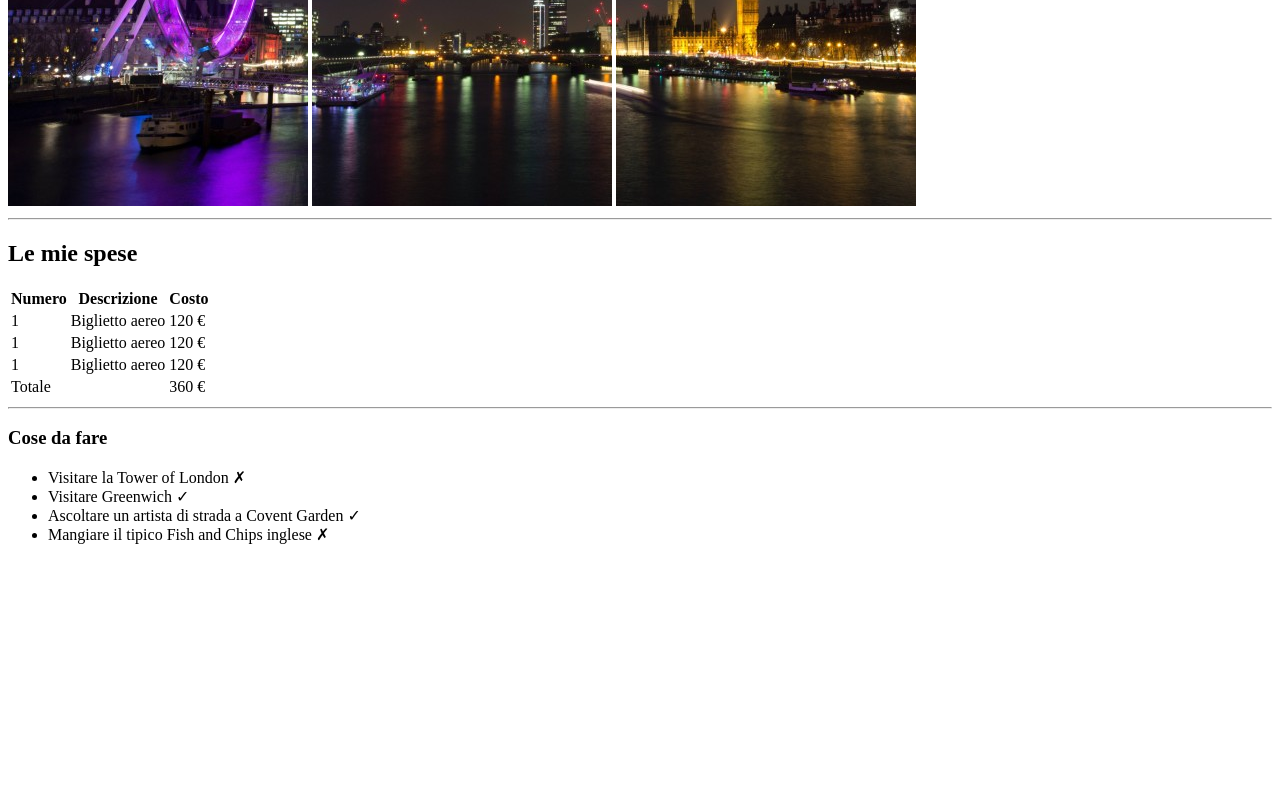
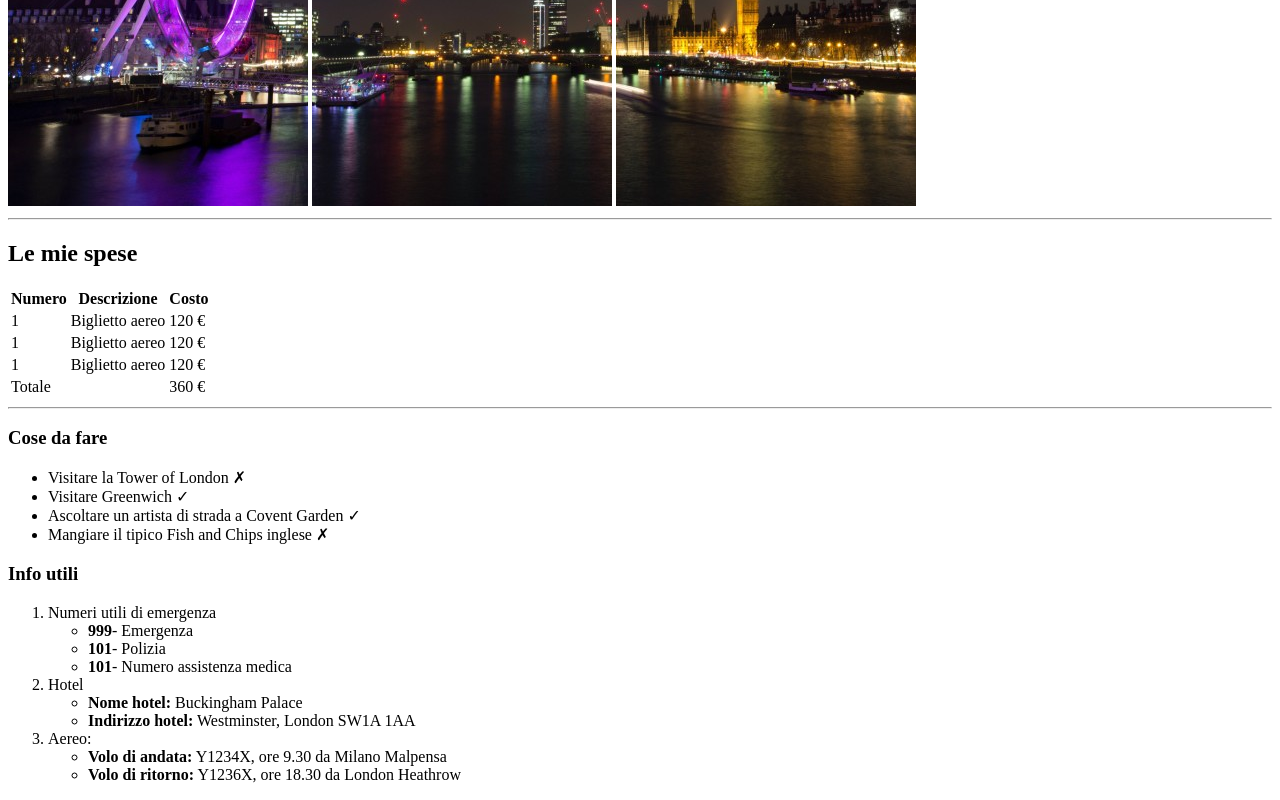
Before and after one commit to samuele301197/html-london-trip, a plain HTML site: page index.html in a window 1280 px wide. Shown: the part 461-1261 px from the top of the page. Before the commit the page ends 1021 px from the top, so only its background shows below. Drawn offline with Linux system fonts and the light colour scheme.

Commit message:
build: list

```diff
--- a/index.html
+++ b/index.html
@@ -63,6 +63,26 @@
                     <li>Mangiare il tipico Fish and Chips inglese &cross;</li>
                 </ul>
             </section>
+            <section>
+                <h3>Info utili</h3>
+                <ol>
+                    <li>Numeri utili di emergenza</li>
+                    <ul>
+                        <li><strong>999</strong>- Emergenza</li>
+                    <li><strong>101</strong>- Polizia</li>
+                <li><strong>101</strong>- Numero assistenza medica</li></ul>
+                <li>Hotel</li>
+                <ul>
+                    <li><strong>Nome hotel:</strong> Buckingham Palace</li>
+                    <li><strong>Indirizzo hotel:</strong> Westminster, London SW1A 1AA</li>
+                </ul>
+                <li>Aereo:</li>
+                <ul>
+                    <li><strong>Volo di andata:</strong> Y1234X, ore 9.30 da Milano Malpensa</li>
+                    <li><strong>Volo di ritorno:</strong> Y1236X, ore 18.30 da London Heathrow</li>
+                </ul>
+                </ol>
+            </section>
 
 
      </main>
```
